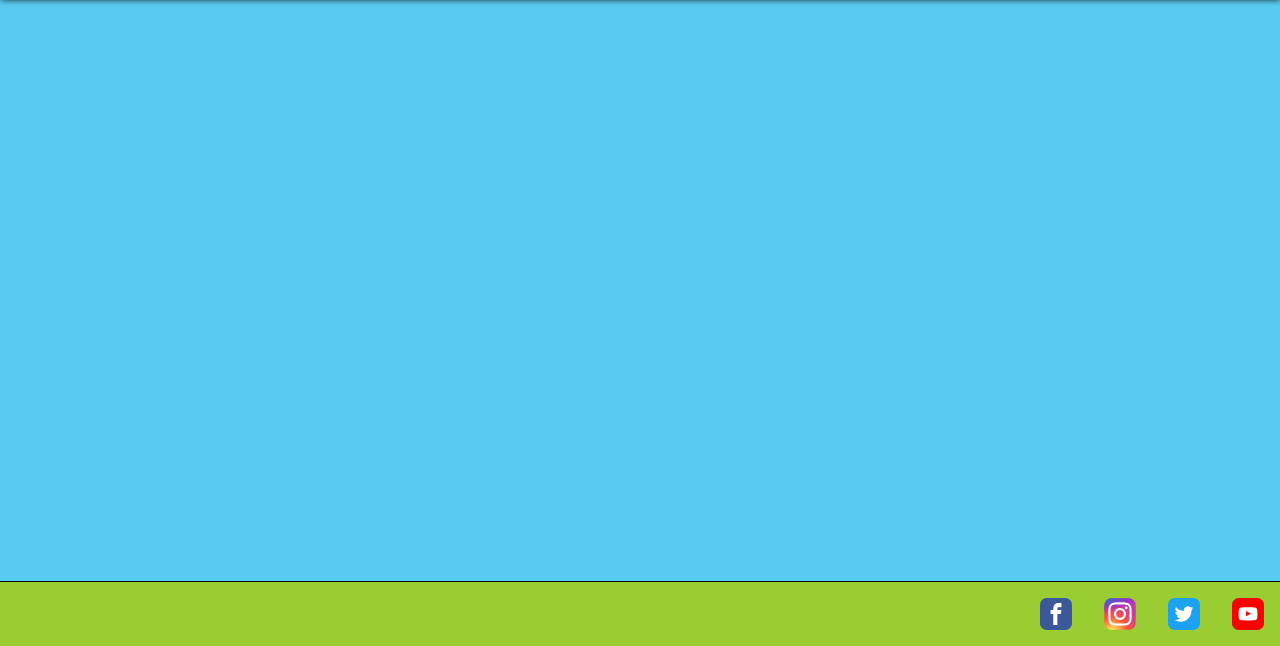
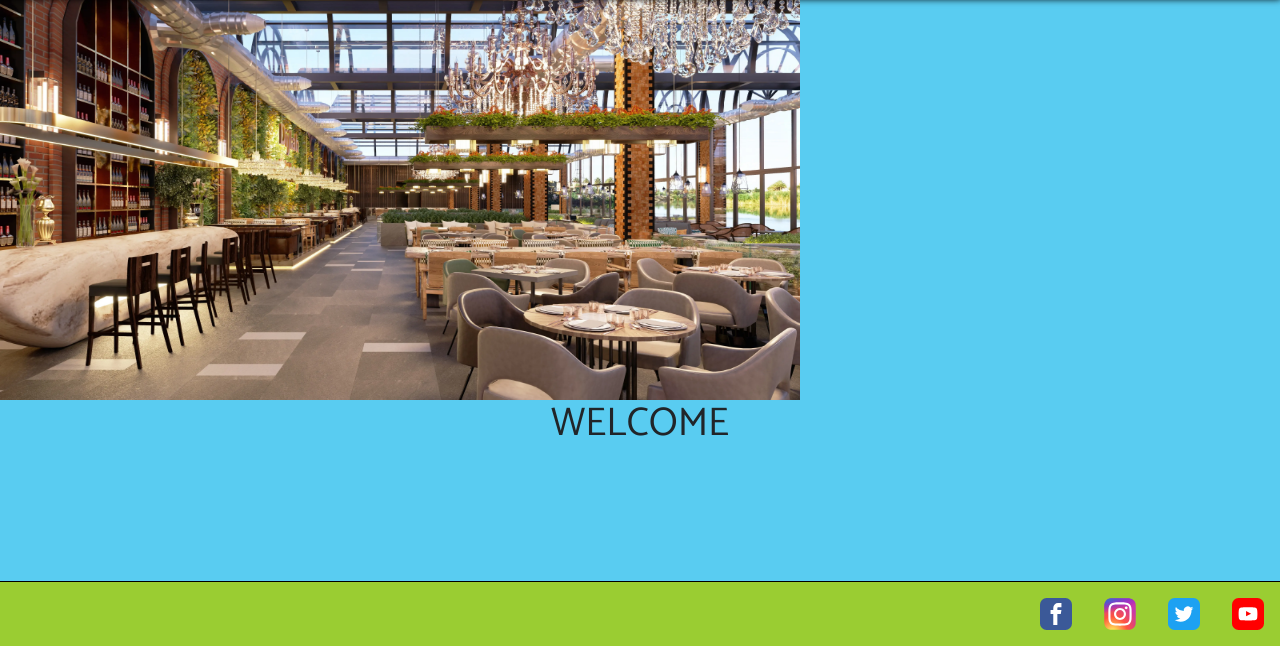
Before and after one commit to mark279455/pf4-restaurant-reservations, a Django app: page / in a window 1280 px wide. Shown: the part 154-800 px from the top of the page. Run offline with Django 4.2, Linux system fonts and the light colour scheme; some libraries are stand-ins or nearby versions; some web fonts are replaced.

Commit message:
working on index.html

```diff
--- a/home/templates/home/index.html
+++ b/home/templates/home/index.html
@@ -1 +1,57 @@
 {% extends 'base.html' %}
+
+{% block content %}
+
+<div class="container-wrapper">
+    <div class="hero-img">
+        <img class="hero-img" src="/static/images/rest7.webp" alt="restaurant image">
+    </div>
+    <div class="content-wrapper main-column">
+        <div class="text-area content">
+            <!-- Title and about us sections -->
+            <h1 class="text-center">WELCOME</h1>
+            <div>
+                <p>
+
+                </p>
+                <p>
+
+                </p>
+
+                <!-- Booking and menu buttons -->
+                <div class="d-grid gap-2 col-6 mb-3 mx-auto">
+                </div>
+
+                <!-- <h2 class="text-center">Find Us</h2> -->
+                <!-- Map -->
+                <!-- <div class="mapouter pb-3">
+                    <div class="gmap_canvas">
+                        <iframe id="gmap_canvas"
+                            src="https://maps.google.com/maps?q=torr%20head&t=&z=13&ie=UTF8&iwloc=&output=embed">
+                        </iframe>
+                    </div> -->
+                    <!-- Opening hours -->
+                    <!-- <div class="opening text-center form-style">
+                        <p><strong>Lunch Opening Times</strong></p>
+                        <ul>
+                            <li>Monday to Saturday 12pm – 3.45pm</li>
+                            <li>Sunday 12pm - 4pm</li>
+                        </ul>
+                        <p><strong>Dining Opening Times</strong></p>
+                        <ul>
+                            <li>Monday 4pm - 10pm</li>
+                            <li>Tuesday 4pm - 10pm</li>
+                            <li>Wednesday 4pm - 10pm</li>
+                            <li>Thursday 4pm - 10pm</li>
+                            <li>Friday 4pm - 10pm</li>
+                            <li>Saturday 4pm - 10pm</li>
+                            <li>Sunday 4pm - 10pm</li>
+                        </ul>
+                    </div> -->
+                </div>
+            </div>
+        </div>
+    </div>
+</div>
+
+{%endblock%}
--- a/static/css/base.css
+++ b/static/css/base.css
@@ -82,3 +82,13 @@ footer {
     height: 2rem;
     margin: 1rem;
 }
+
+.hero-img {
+    /* width: 70%; */
+    /* background-image: url("/static/images/rest1.webp"); */
+    height: 400px;
+    width: 50rem;
+    /* background-position: center;
+    background-repeat: no-repeat;
+    background-size: contain; */
+}
--- a/templates/includes/header.html
+++ b/templates/includes/header.html
@@ -4,7 +4,7 @@
     <nav class="navbar navbar-expand-lg bg-body-tertiary">
         <div class="container-fluid">
             <!-- needs logo -->
-            <a class="navbar-brand" href="#"><img src="{% static 'images/scoffs_small.png' %}" alt="Scoff's logo" class="logo"></a>
+            <a class="navbar-brand" href="#"><img src="{% static 'images/scoffs_small.webp' %}" alt="Scoff's logo" class="logo"></a>
             <button class="navbar-toggler" type="button" data-bs-toggle="collapse" data-bs-target="#navbarNav"
                 aria-controls="navbarNav" aria-expanded="false" aria-label="Toggle navigation">
                 <span class="navbar-toggler-icon"></span>
```
Also changed, not shown: static/images/rest1.webp (added), static/images/rest2.webp (added), static/images/rest3.webp (added), static/images/rest4.webp (added), static/images/rest5.webp (added), static/images/rest6.webp (added), static/images/rest7.webp (added), static/images/rest8.webp (added), static/images/scoffs.jpg (deleted), static/images/scoffs.png (deleted), static/images/scoffs_small.png (deleted), static/images/scoffs_small.webp (added).
